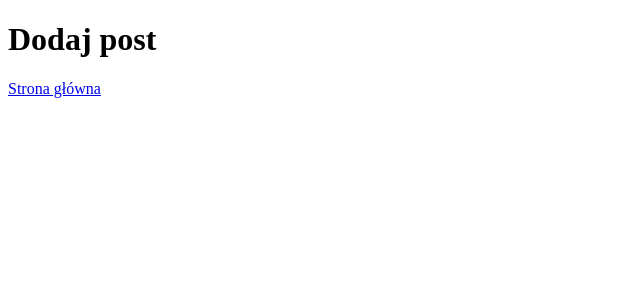
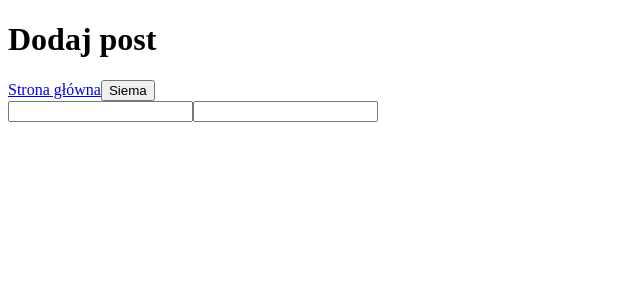
Before and after one commit to mzalw/Photo_blog, a React (Create React App) app: page /#/admin in a window 1280 px wide. Shown: the top 300 px of the page, without its empty margins (0-640 px from the left). Built offline with nearby package versions, Linux system fonts and the light colour scheme.

Commit message:
Dodawanie danych z form do useState

```diff
--- a/src/components/admin/admin.js
+++ b/src/components/admin/admin.js
@@ -1,11 +1,68 @@
-import React from "react";
+import React, {useState, useEffect} from "react";
 import {Link} from "react-router-dom";
+
+const Form = () => {
+    const [form, setForm] = useState({
+        id: 0,
+        title: "",
+        date: "",
+        description: ""
+    });
+
+    const SendPost = () => {
+
+        const dateNow = new Date();
+
+        const API = "http://localhost:3000";
+
+        fetch(`${API}/db`)
+            .then(response => response.json()).catch(error => console.log(error))
+            .then(data => {
+                setForm(prevState => {
+                    return {
+                        ...prevState,
+                        id: data.postsDB.length + 1,
+                        date: `0${dateNow.getDate()}.0${dateNow.getMonth() + 1}.${dateNow.getFullYear()}`
+                    }
+                })
+            })
+            .catch(error => {
+                console.log(error);
+            });
+    }
+    console.log(form.id);
+    console.log(form.title);
+    console.log(form.description);
+    console.log(form.date);
+
+    const handleChange = (e) => {
+        const {name, value} = e.target;
+        setForm(prevState => {
+            return {
+                ...prevState,
+                [name]: value,
+            }
+        });
+    };
+
+
+    return (
+        <>
+            <button onClick={SendPost}>Siema</button>
+            <form>
+                <input type="text" name="title" value={form.title} onChange={handleChange}/>
+                <input type="text" name="description" value={form.description} onChange={handleChange}/>
+            </form>
+        </>
+    );
+}
 
 const Admin = () => {
     return (
         <>
             <h1>Dodaj post</h1>
             <Link to={"/"}>Strona główna</Link>
+            <Form/>
         </>
     );
 }
```
